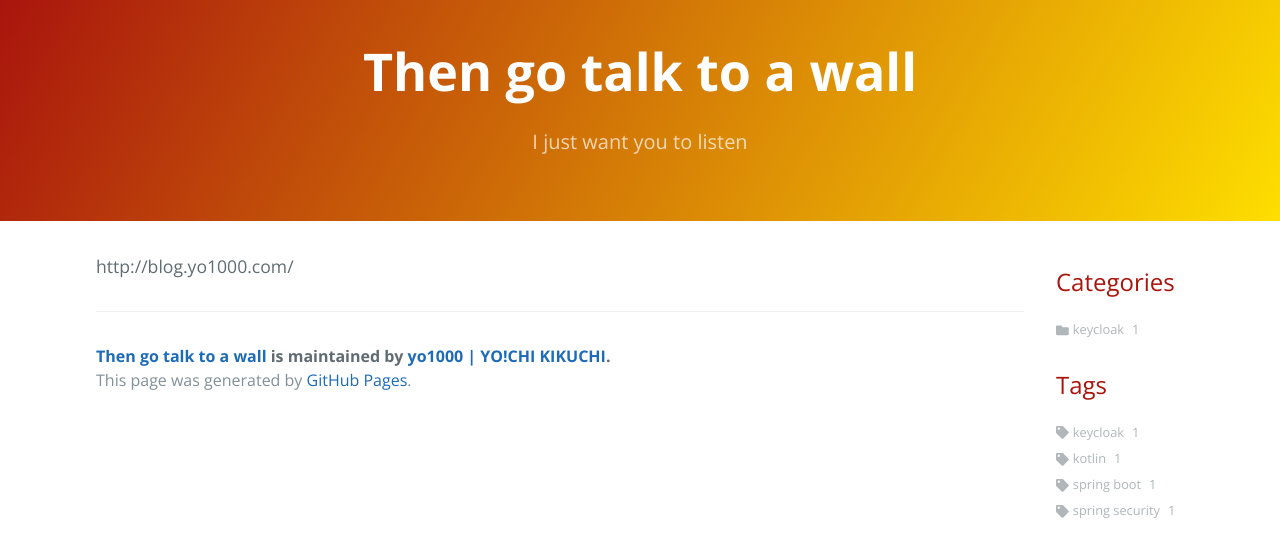
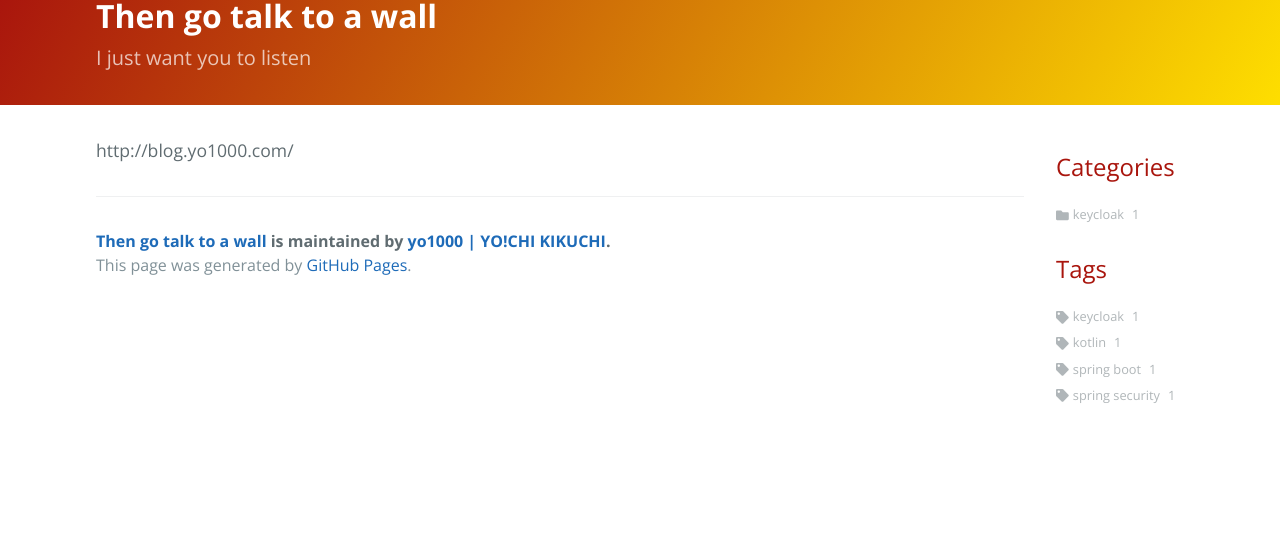
Before and after one commit to yo1000/blog.yo1000.com, a Jekyll site: the page built from README.md, in a window 1280 px wide. Shown: the top 557 px of the page. Built offline with Jekyll 4.4.1, drawn with Linux system fonts in a browser that asks for light colours; our own code applies the rules of GitHub Pages for plain Markdown files.

Commit message:
Update overwrite.css

```diff
--- a/res/site/css/overwrite.css
+++ b/res/site/css/overwrite.css
@@ -101,6 +101,22 @@
 }
 
 @media screen and (min-width: 64em) {
+  .page-header {
+    padding-top: 0;
+    text-align: left;
+  }
+
+  .page-header .project-name {
+    position: relative;
+    padding-bottom: .1rem;
+    margin-top: -.5rem;
+    font-size: 2rem;
+  }
+
+  .page-header .project-tagline {
+    margin: 0;
+  }
+
   .main-content {
     max-width: none;
     padding-right: 4rem;
```
